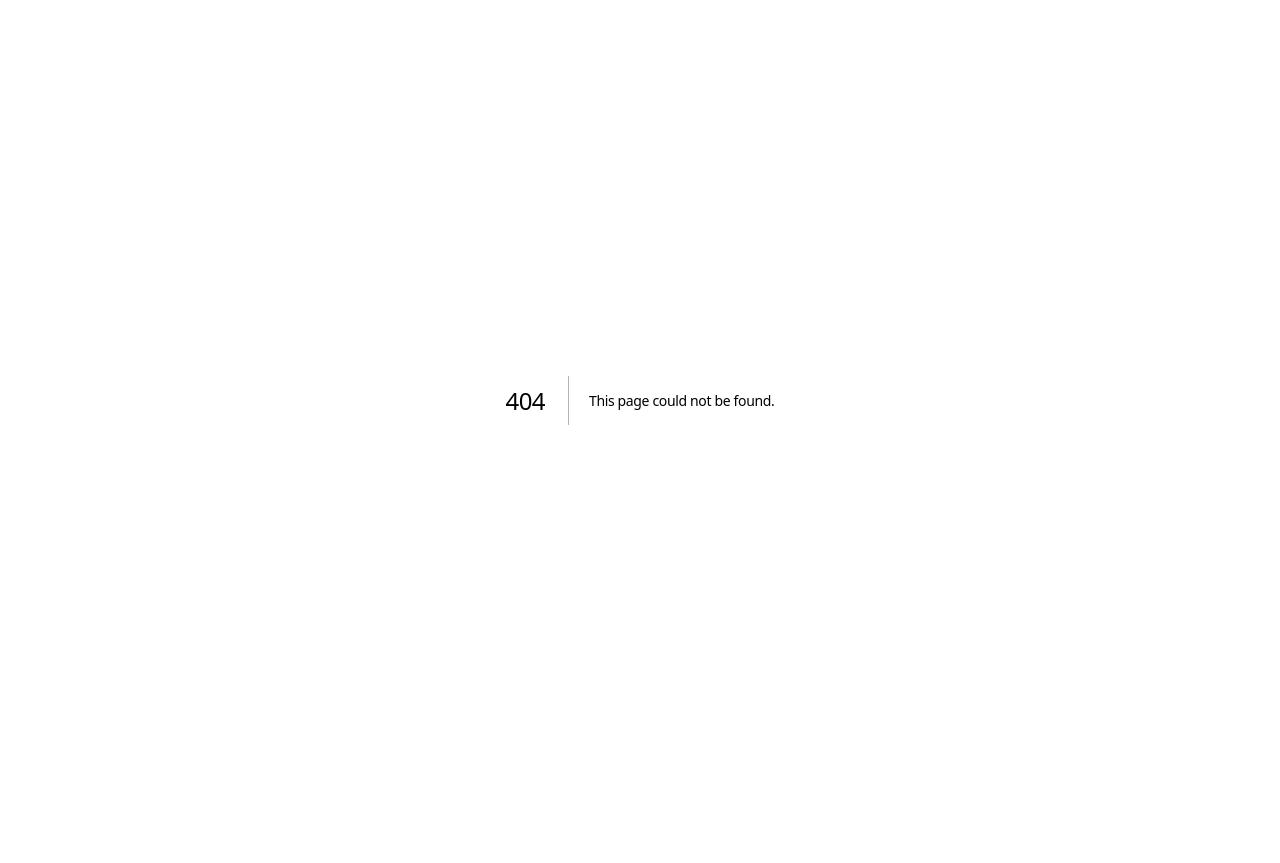
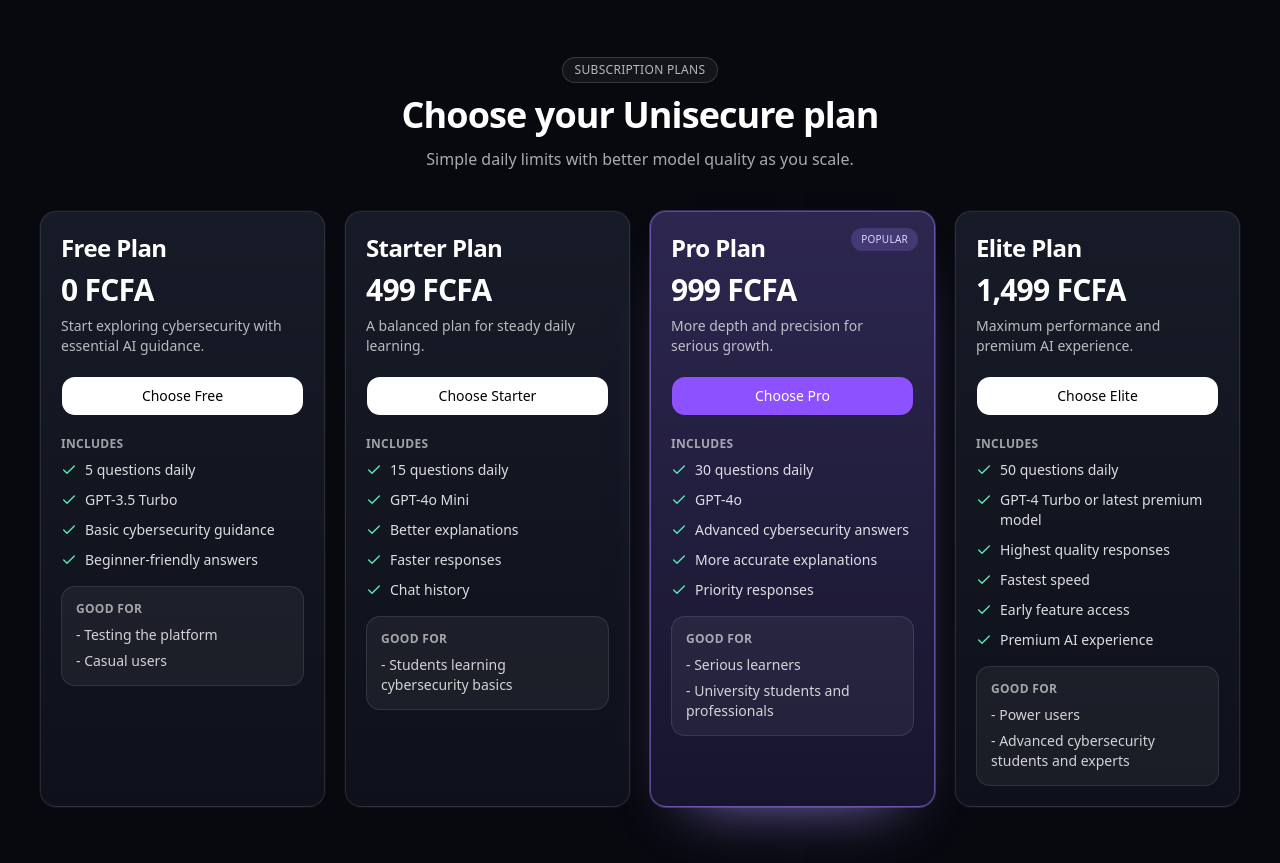
Before and after one commit to seyi24/unisecure, a Next.js app: page /pricing in a window 1280 px wide. Before the commit this address had no page. Before the commit the page ends 800 px from the top, so only its background shows below. Built offline with nearby package versions, Linux system fonts and the light colour scheme.

Commit message:
Add pricing link to login and registration pages

```diff
--- a/app/(auth)/login/page.tsx
+++ b/app/(auth)/login/page.tsx
@@ -110,6 +110,15 @@
           Sign up
         </Link>
       </p>
+      <p className="text-center text-[13px] text-muted-foreground">
+        {"Need a paid plan? "}
+        <Link
+          className="text-foreground underline-offset-4 hover:underline"
+          href="/pricing"
+        >
+          View pricing
+        </Link>
+      </p>
     </>
   );
 }
--- a/app/(auth)/register/page.tsx
+++ b/app/(auth)/register/page.tsx
@@ -109,6 +109,15 @@
           Sign in
         </Link>
       </p>
+      <p className="text-center text-[13px] text-muted-foreground">
+        {"Need a paid plan? "}
+        <Link
+          className="text-foreground underline-offset-4 hover:underline"
+          href="/pricing"
+        >
+          View pricing
+        </Link>
+      </p>
     </>
   );
 }
--- /dev/null
+++ b/app/pricing/page.tsx
@@ -0,0 +1,5 @@
+import { PricingPlans } from "@/components/marketing/pricing-plans";
+
+export default function PricingPage() {
+  return <PricingPlans />;
+}
--- /dev/null
+++ b/components/marketing/pricing-plans.tsx
@@ -0,0 +1,154 @@
+"use client";
+
+import { CheckIcon } from "lucide-react";
+import { Button } from "@/components/ui/button";
+import { cn } from "@/lib/utils";
+
+type Plan = {
+  name: string;
+  price: string;
+  description: string;
+  includes: string[];
+  goodFor: string[];
+  highlighted?: boolean;
+};
+
+const plans: Plan[] = [
+  {
+    name: "Free Plan",
+    price: "0 FCFA",
+    description: "Start exploring cybersecurity with essential AI guidance.",
+    includes: [
+      "5 questions daily",
+      "GPT-3.5 Turbo",
+      "Basic cybersecurity guidance",
+      "Beginner-friendly answers",
+    ],
+    goodFor: ["Testing the platform", "Casual users"],
+  },
+  {
+    name: "Starter Plan",
+    price: "499 FCFA",
+    description: "A balanced plan for steady daily learning.",
+    includes: [
+      "15 questions daily",
+      "GPT-4o Mini",
+      "Better explanations",
+      "Faster responses",
+      "Chat history",
+    ],
+    goodFor: ["Students learning cybersecurity basics"],
+  },
+  {
+    name: "Pro Plan",
+    price: "999 FCFA",
+    description: "More depth and precision for serious growth.",
+    includes: [
+      "30 questions daily",
+      "GPT-4o",
+      "Advanced cybersecurity answers",
+      "More accurate explanations",
+      "Priority responses",
+    ],
+    goodFor: ["Serious learners", "University students and professionals"],
+    highlighted: true,
+  },
+  {
+    name: "Elite Plan",
+    price: "1,499 FCFA",
+    description: "Maximum performance and premium AI experience.",
+    includes: [
+      "50 questions daily",
+      "GPT-4 Turbo or latest premium model",
+      "Highest quality responses",
+      "Fastest speed",
+      "Early feature access",
+      "Premium AI experience",
+    ],
+    goodFor: ["Power users", "Advanced cybersecurity students and experts"],
+  },
+];
+
+export function PricingPlans() {
+  return (
+    <section className="min-h-dvh bg-[#07090F] px-6 py-14 text-white md:px-10">
+      <div className="mx-auto w-full max-w-7xl">
+        <div className="mb-10 text-center">
+          <p className="mb-3 inline-flex rounded-full border border-white/15 bg-white/5 px-3 py-1 text-xs tracking-wide text-white/70 uppercase">
+            Subscription Plans
+          </p>
+          <h1 className="text-3xl font-semibold tracking-tight md:text-4xl">
+            Choose your Unisecure plan
+          </h1>
+          <p className="mx-auto mt-3 max-w-2xl text-sm text-white/65 md:text-base">
+            Simple daily limits with better model quality as you scale.
+          </p>
+        </div>
+
+        <div className="grid gap-5 md:grid-cols-2 xl:grid-cols-4">
+          {plans.map((plan) => (
+            <article
+              className={cn(
+                "relative flex h-full flex-col rounded-2xl border border-white/10 bg-gradient-to-b from-[#171B27] to-[#0E111B] p-5 shadow-[0_0_0_1px_rgba(255,255,255,0.03)]",
+                plan.highlighted &&
+                  "border-violet-400/50 bg-gradient-to-b from-[#2D2750] to-[#17152D] shadow-[0_0_0_1px_rgba(167,139,250,0.3),0_30px_60px_-40px_rgba(167,139,250,0.9)]"
+              )}
+              key={plan.name}
+            >
+              {plan.highlighted ? (
+                <span className="absolute top-4 right-4 rounded-full bg-violet-400/20 px-2.5 py-1 text-[10px] font-medium tracking-wide text-violet-200 uppercase">
+                  Popular
+                </span>
+              ) : null}
+
+              <div className="mb-5">
+                <h2 className="text-2xl font-semibold">{plan.name}</h2>
+                <p className="mt-2 text-3xl font-bold tracking-tight">{plan.price}</p>
+                <p className="mt-2 text-sm text-white/70">{plan.description}</p>
+              </div>
+
+              <Button
+                className={cn(
+                  "mb-5 h-10 rounded-xl text-sm font-medium",
+                  plan.highlighted
+                    ? "bg-violet-500 text-white hover:bg-violet-400"
+                    : "bg-white text-black hover:bg-white/90"
+                )}
+                type="button"
+              >
+                Choose {plan.name.replace(" Plan", "")}
+              </Button>
+
+              <div className="space-y-4 text-sm">
+                <div>
+                  <p className="mb-2 text-xs font-semibold tracking-wide text-white/60 uppercase">
+                    Includes
+                  </p>
+                  <ul className="space-y-2.5">
+                    {plan.includes.map((item) => (
+                      <li className="flex items-start gap-2 text-white/85" key={item}>
+                        <CheckIcon className="mt-0.5 size-4 shrink-0 text-emerald-300" />
+                        <span>{item}</span>
+                      </li>
+                    ))}
+                  </ul>
+                </div>
+
+                <div className="rounded-xl border border-white/10 bg-white/5 p-3.5">
+                  <p className="mb-2 text-xs font-semibold tracking-wide text-white/60 uppercase">
+                    Good For
+                  </p>
+                  <ul className="space-y-1.5 text-white/80">
+                    {plan.goodFor.map((item) => (
+                      <li key={item}>- {item}</li>
+                    ))}
+                  </ul>
+                </div>
+              </div>
+            </article>
+          ))}
+        </div>
+      </div>
+    </section>
+  );
+}
```
